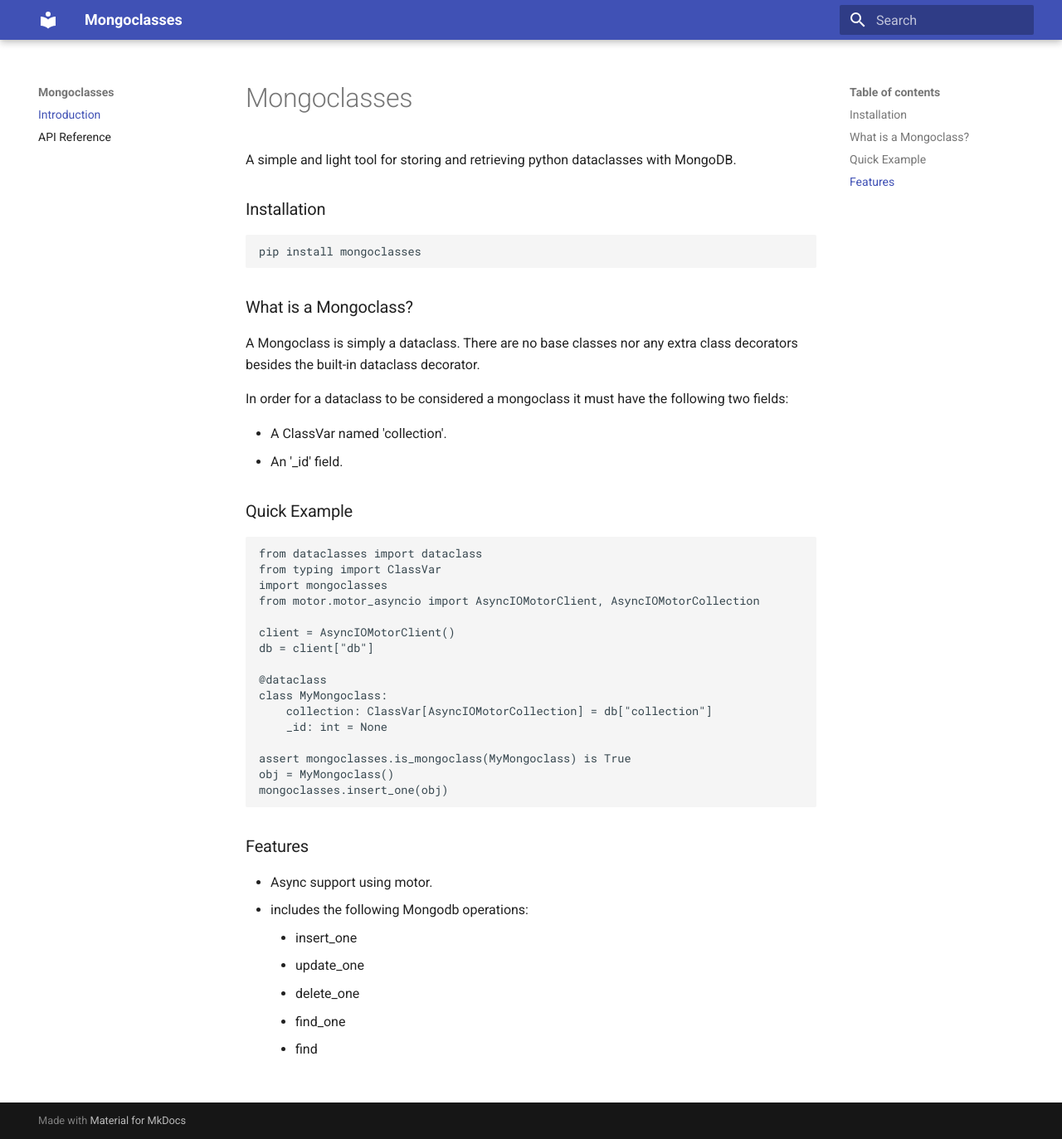
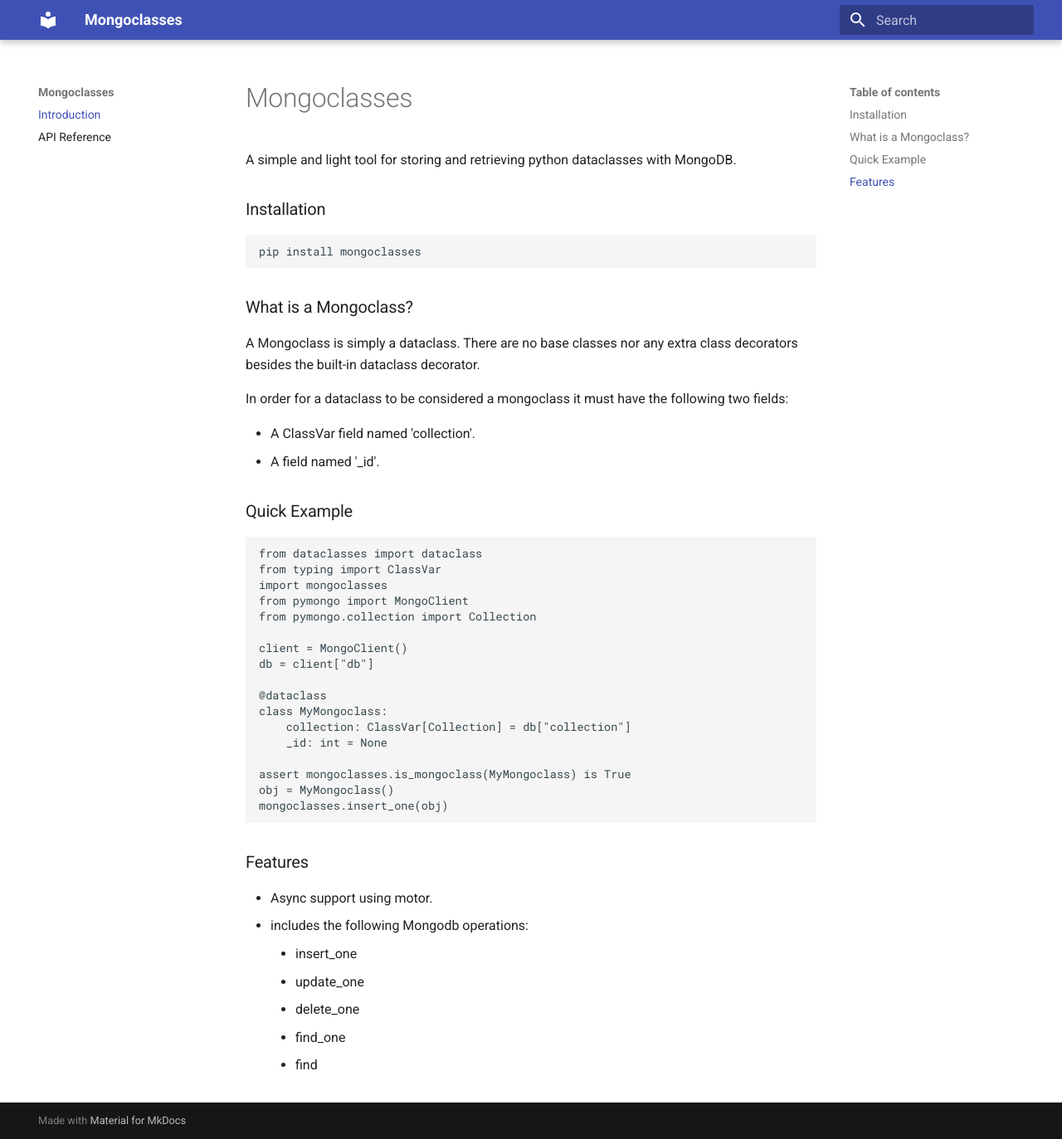
Before and after one commit to rykroon/mongoclasses, an MkDocs documentation site: the page built from docs/index.md, in a window 1280 px wide and 1373 px high. Shown: the whole window at 83% size. Built offline with MkDocs 1.6.1 and Material for MkDocs 9.7.7, drawn with Linux system fonts in a browser that asks for light colours.

Commit message:
Minor changes to documentation.

```diff
--- a/docs/index.md
+++ b/docs/index.md
@@ -15,8 +15,8 @@
 
 In order for a dataclass to be considered a mongoclass it must have the following two fields:
 
-- A ClassVar named 'collection'.
-- An '_id' field.
+- A ClassVar field named 'collection'.
+- A field named '_id'.
 
 
 ### Quick Example
@@ -24,14 +24,15 @@
 from dataclasses import dataclass
 from typing import ClassVar
 import mongoclasses
-from motor.motor_asyncio import AsyncIOMotorClient, AsyncIOMotorCollection
+from pymongo import MongoClient
+from pymongo.collection import Collection
 
-client = AsyncIOMotorClient()
+client = MongoClient()
 db = client["db"]
 
 @dataclass
 class MyMongoclass:
-    collection: ClassVar[AsyncIOMotorCollection] = db["collection"]
+    collection: ClassVar[Collection] = db["collection"]
     _id: int = None
 
 assert mongoclasses.is_mongoclass(MyMongoclass) is True
```
